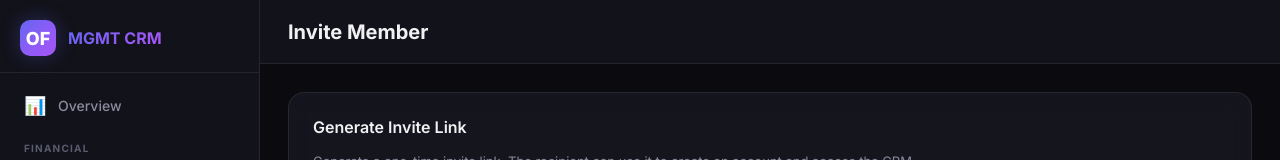
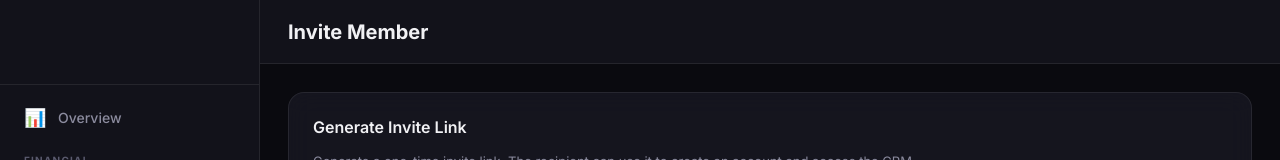
Before and after one commit to dialoguecreator/chattingflow-manager, a Next.js app in the folder web/: page /dashboard/invite in a window 1280 px wide. Shown: the top 160 px of the page. Built offline with nearby package versions, Linux system fonts and the light colour scheme; no server answers; the database is empty; sample sign-in values are in the browser's storage.

Commit message:
Rebrand sidebar logo: neon cursive Dialogue with handwriting animation

```diff
--- a/web/src/app/dashboard/layout.tsx
+++ b/web/src/app/dashboard/layout.tsx
@@ -33,8 +33,25 @@ export default function DashboardLayout({ children }: { children: ReactNode }) {
             <aside className="sidebar">
                 <div className="sidebar-header">
                     <div className="sidebar-logo">
-                        <div className="sidebar-logo-icon">OF</div>
-                        <div className="sidebar-logo-text">MGMT CRM</div>
+                        <svg className="dialogue-logo" viewBox="0 0 220 60" width="180" height="48">
+                            <defs>
+                                <filter id="neon-glow">
+                                    <feGaussianBlur stdDeviation="2" result="blur" />
+                                    <feMerge>
+                                        <feMergeNode in="blur" />
+                                        <feMergeNode in="blur" />
+                                        <feMergeNode in="SourceGraphic" />
+                                    </feMerge>
+                                </filter>
+                            </defs>
+                            <text
+                                className="dialogue-text"
+                                x="10" y="42"
+                                filter="url(#neon-glow)"
+                            >
+                                Dialogue
+                            </text>
+                        </svg>
                     </div>
                 </div>
                 <nav className="sidebar-nav">
--- a/web/src/app/globals.css
+++ b/web/src/app/globals.css
@@ -4,6 +4,7 @@
    ═══════════════════════════════════════════════════════════ */
 
 @import url('https://fonts.googleapis.com/css2?family=Inter:wght@300;400;500;600;700;800&display=swap');
+@import url('https://fonts.googleapis.com/css2?family=Dancing+Script:wght@700&display=swap');
 
 :root {
   /* Colors */
@@ -119,30 +120,67 @@ body {
 .sidebar-logo {
   display: flex;
   align-items: center;
-  gap: 12px;
+  justify-content: center;
 }
 
-.sidebar-logo-icon {
-  width: 36px;
-  height: 36px;
-  background: var(--accent-gradient);
-  border-radius: var(--radius-md);
-  display: flex;
-  align-items: center;
-  justify-content: center;
-  font-size: 18px;
-  font-weight: 800;
-  color: white;
-  box-shadow: var(--accent-glow);
+/* Dialogue neon logo */
+.dialogue-logo {
+  overflow: visible;
 }
 
-.sidebar-logo-text {
-  font-size: 16px;
+.dialogue-text {
+  font-family: 'Dancing Script', cursive;
+  font-size: 38px;
   font-weight: 700;
-  background: var(--accent-gradient);
-  -webkit-background-clip: text;
-  -webkit-text-fill-color: transparent;
-  background-clip: text;
+  fill: none;
+  stroke: url(#neon-gradient);
+  stroke-width: 1.5;
+  stroke-dasharray: 400;
+  stroke-dashoffset: 400;
+  animation: handwrite 2.5s ease forwards, neonFillIn 0.8s ease 2.2s forwards;
+}
+
+/* Fallback: define gradient inline is tricky, use solid neon color */
+.dialogue-text {
+  stroke: #8b5cf6;
+  fill: none;
+  animation: handwrite 2.5s ease forwards, neonFillIn 0.8s ease 2.2s forwards;
+}
+
+@keyframes handwrite {
+  to {
+    stroke-dashoffset: 0;
+  }
+}
+
+@keyframes neonFillIn {
+  0% {
+    fill: transparent;
+    stroke-opacity: 1;
+  }
+
+  100% {
+    fill: #a78bfa;
+    stroke: #a78bfa;
+    stroke-opacity: 0.6;
+  }
+}
+
+/* Persistent neon glow pulse */
+.dialogue-logo {
+  animation: neonPulse 3s ease-in-out infinite 3s;
+}
+
+@keyframes neonPulse {
+
+  0%,
+  100% {
+    filter: drop-shadow(0 0 6px rgba(139, 92, 246, 0.6)) drop-shadow(0 0 12px rgba(139, 92, 246, 0.3));
+  }
+
+  50% {
+    filter: drop-shadow(0 0 10px rgba(139, 92, 246, 0.9)) drop-shadow(0 0 20px rgba(139, 92, 246, 0.5)) drop-shadow(0 0 40px rgba(139, 92, 246, 0.2));
+  }
 }
 
 .sidebar-nav {
```
